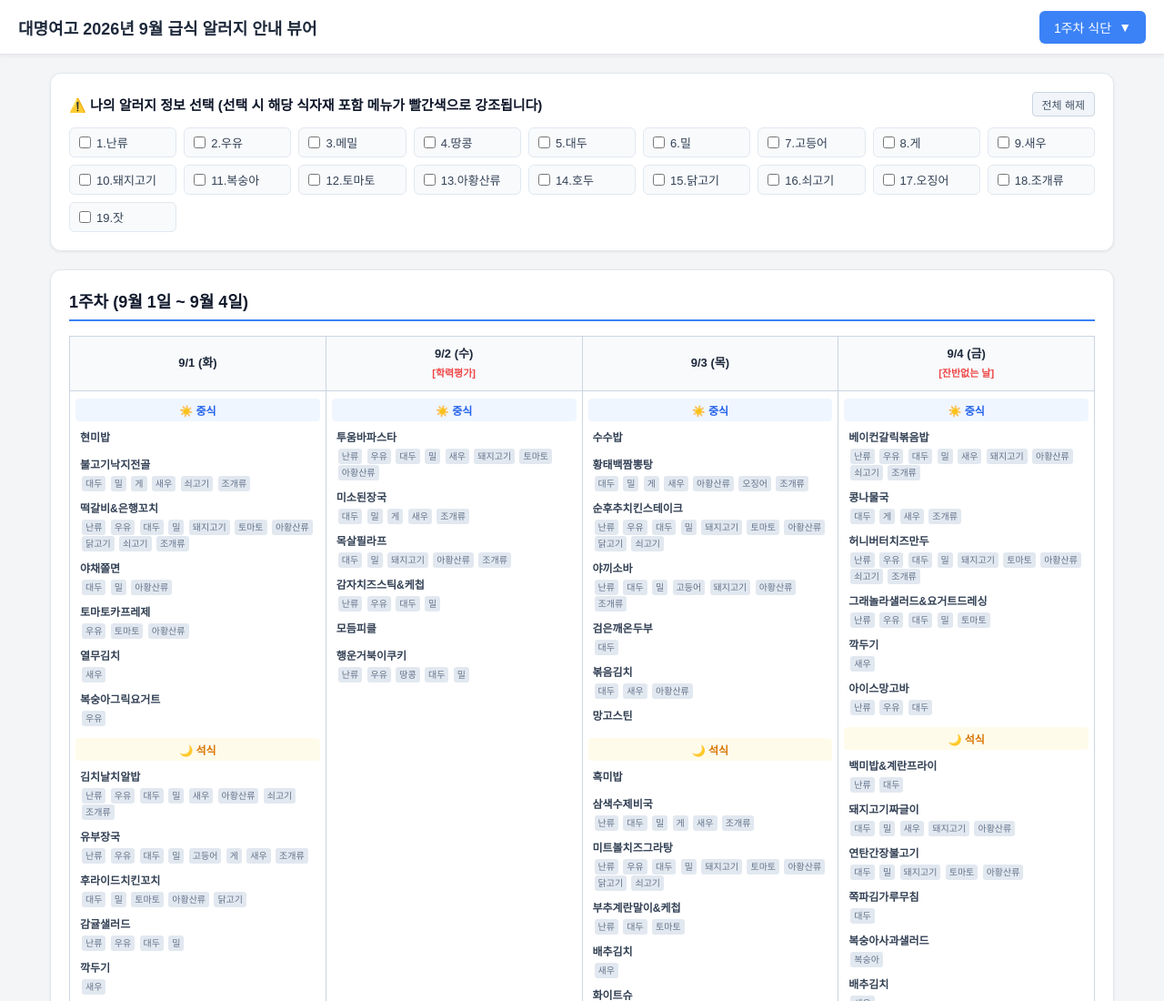
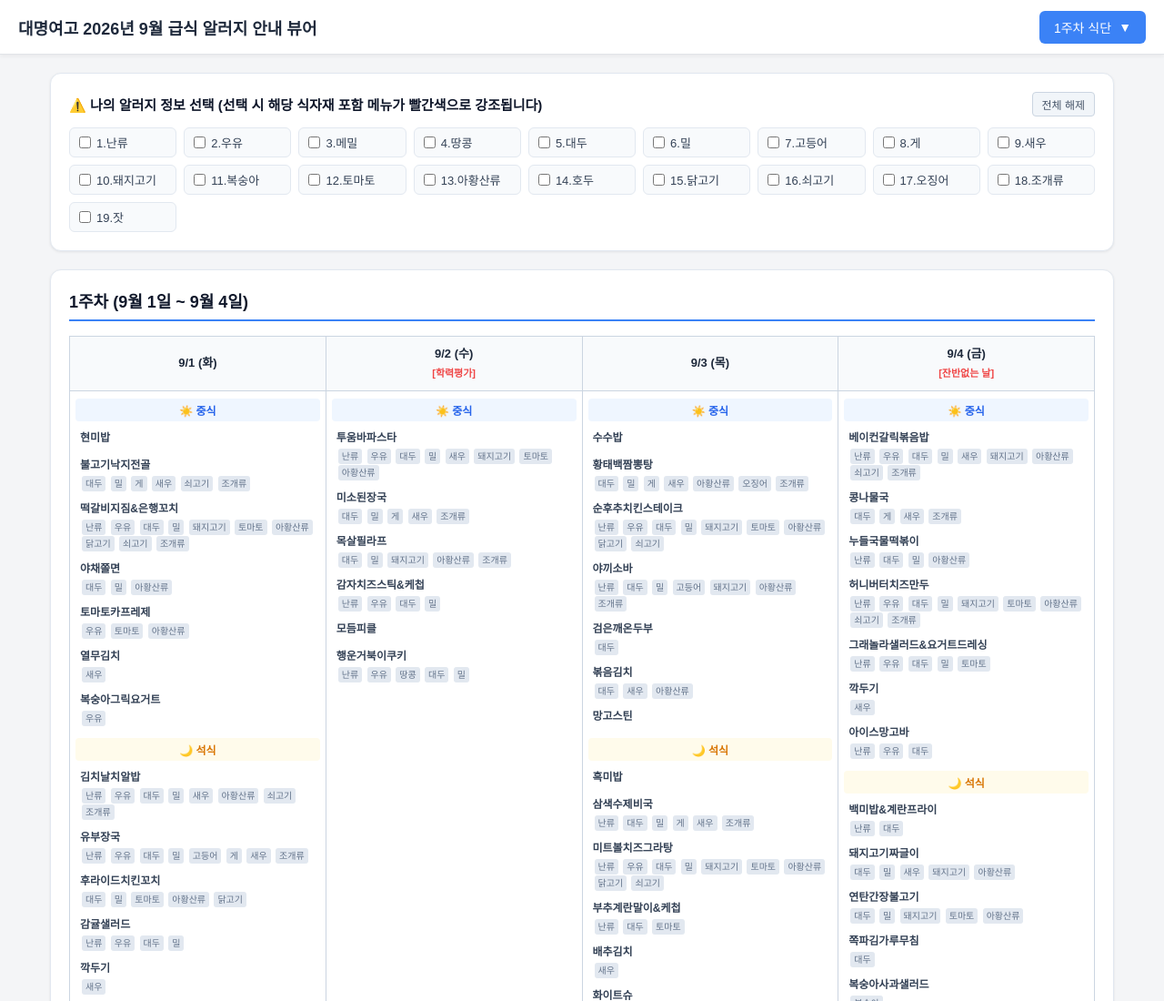
Before and after one commit to chejin215/study_planner, a plain HTML site: page index.html in a window 1280 px wide. Shown: the top 1100 px of the page at 91% size. Drawn offline with Linux system fonts and the light colour scheme.

Commit message:
Update menu items and allergies in index.html

```diff
--- a/index.html
+++ b/index.html
@@ -152,7 +152,7 @@
             "lunch": [
               { "menu": "현미밥", "allergies": [] },
               { "menu": "불고기낙지전골", "allergies": [5, 6, 8, 9, 16, 18] },
-              { "menu": "떡갈비&은행꼬치", "allergies": [1, 2, 5, 6, 10, 12, 13, 15, 16, 18] },
+              { "menu": "떡갈비지짐&은행꼬치", "allergies": [1, 2, 5, 6, 10, 12, 13, 15, 16, 18] },
               { "menu": "야채쫄면", "allergies": [5, 6, 13] },
               { "menu": "토마토카프레제", "allergies": [2, 12, 13] },
               { "menu": "열무김치", "allergies": [9] },
@@ -204,6 +204,7 @@
             "lunch": [
               { "menu": "베이컨갈릭볶음밥", "allergies": [1, 2, 5, 6, 9, 10, 13, 16, 18] },
               { "menu": "콩나물국", "allergies": [5, 8, 9, 18] },
+              { "menu": "누들국물떡볶이", "allergies": [1, 5, 6, 13] },
               { "menu": "허니버터치즈만두", "allergies": [1, 2, 5, 6, 10, 12, 13, 16, 18] },
               { "menu": "그래놀라샐러드&요거트드레싱", "allergies": [1, 2, 5, 6, 12] },
               { "menu": "깍두기", "allergies": [9] },
@@ -280,8 +281,7 @@
               { "menu": "후추닭날개구이", "allergies": [5, 6, 12, 13, 15] },
               { "menu": "콰트로치즈피자", "allergies": [1, 2, 5, 6, 10, 12, 13, 16] },
               { "menu": "열대과일샐러드", "allergies": [1, 2, 5, 6, 11, 13] },
-              { "menu": "배추김치", "allergies": [9] },
-              { "menu": "아이스홍시", "allergies": [] }
+              { "menu": "배추김치", "allergies": [9] }
             ]
           },
           {
@@ -301,7 +301,7 @@
               { "menu": "치즈돈까스&소스", "allergies": [1, 2, 5, 6, 10, 12, 13, 16, 18] },
               { "menu": "부들어묵볶음", "allergies": [1, 5, 6] },
               { "menu": "깍두기", "allergies": [9] },
-              { "menu": "얼려먹는요구르트", "allergies": [2] }
+              { "menu": "아이스홍시", "allergies": [] }
             ]
           },
           {
@@ -312,6 +312,7 @@
               { "menu": "새우하가우", "allergies": [1, 5, 6, 9, 10, 15, 16, 17, 18] },
               { "menu": "오리훈제겨자냉채", "allergies": [13] },
               { "menu": "단무지무침", "allergies": [] },
+              { "menu": "얼려먹는요구르트", "allergies": [2] },
               { "menu": "배추김치", "allergies": [9] }
             ],
             "dinner": [
@@ -337,7 +338,7 @@
               { "menu": "토마토계란볶음", "allergies": [1, 5, 12] },
               { "menu": "삼색묵무침", "allergies": [13] },
               { "menu": "배추김치", "allergies": [9] },
-              { "menu": "100점 마들렌", "allergies": [1, 2, 5, 6] }
+              { "menu": "100점 바들렌", "allergies": [1, 2, 5, 6] }
             ],
             "dinner": [
               { "menu": "장조림버터비빔밥", "allergies": [1, 2, 5, 6, 10, 13] },
@@ -349,13 +350,13 @@
             ]
           },
           {
-            "date": "9/15", "day": "화", "note": "",
+            "date": "9/15", "day": "화", "note": "중간시험",
             "lunch": [
               { "menu": "빠네크림파스타", "allergies": [1, 2, 5, 6, 10, 13] },
               { "menu": "김가루밥(소량)", "allergies": [1, 2, 5, 6, 9, 13, 16, 18] },
               { "menu": "페퍼로니치즈피자", "allergies": [1, 2, 5, 6, 10, 12, 13, 15, 16] },
               { "menu": "모둠피클", "allergies": [] },
-              { "menu": "행운프레첼", "allergies": [1, 2, 4, 5, 6] }
+              { "menu": "행운첼과자", "allergies": [1, 2, 4, 5, 6] }
             ],
             "dinner": []
           },
@@ -482,7 +483,7 @@
             "lunch": [
               { "menu": "백미밥", "allergies": [] },
               { "menu": "소고기무국", "allergies": [5, 6, 8, 9, 16, 18] },
-              { "menu": "안동식찜닭", "allergies": [5, 6, 12, 13, 15, 18] },
+              { "menu": "안동식쪼림닭", "allergies": [5, 6, 12, 13, 15, 18] },
               { "menu": "녹두전&간장", "allergies": [1, 5, 6, 10, 13] },
               { "menu": "실곤약초무침", "allergies": [5, 6, 13] },
               { "menu": "석박지", "allergies": [9] },
```
